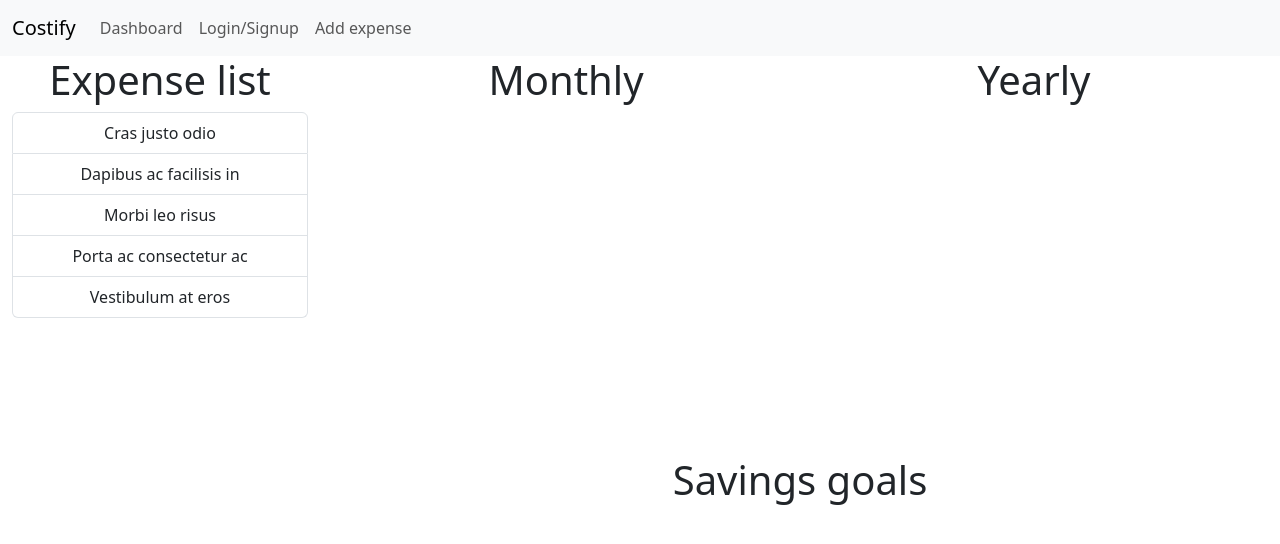
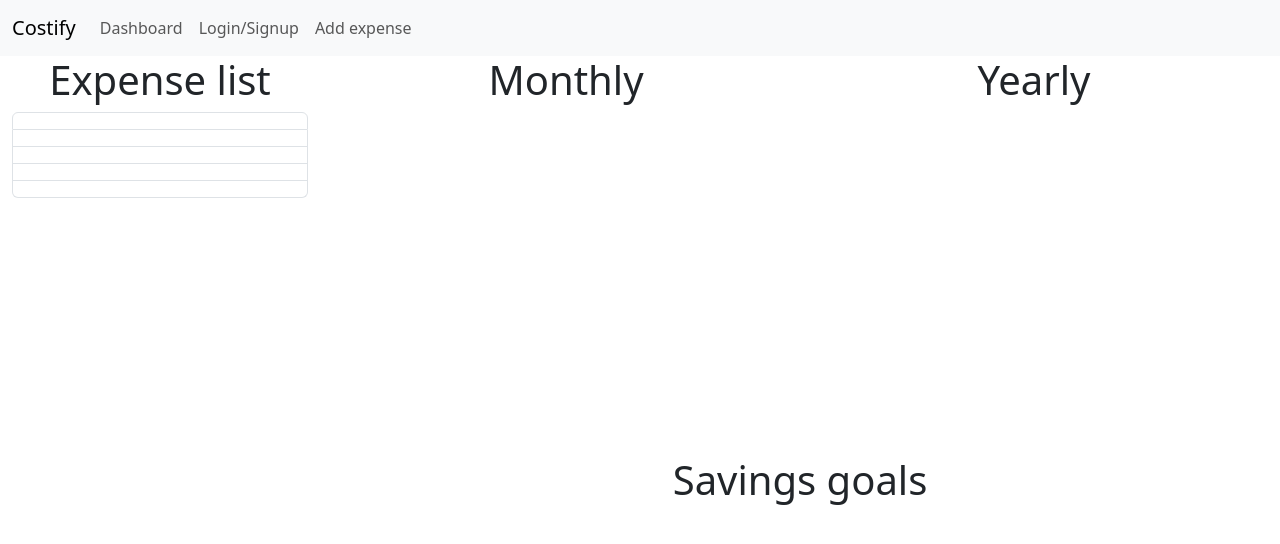
Before and after one commit to KeadenM/Costify2.0, a React (Create React App) app in the folder costify/: page / in a window 1280 px wide. Shown: the top 544 px of the page. Built offline with nearby package versions, Linux system fonts and the light colour scheme; the HTML template or start-up script is replaced by a standard one.

Commit message:
added addexpense.js

```diff
--- a/costify/src/components/Expenses.js
+++ b/costify/src/components/Expenses.js
@@ -3,11 +3,11 @@ import ListGroup from 'react-bootstrap/ListGroup';
 function ExpenseList() {
   return (
     <ListGroup>
-      <ListGroup.Item>Cras justo odio</ListGroup.Item>
-      <ListGroup.Item>Dapibus ac facilisis in</ListGroup.Item>
-      <ListGroup.Item>Morbi leo risus</ListGroup.Item>
-      <ListGroup.Item>Porta ac consectetur ac</ListGroup.Item>
-      <ListGroup.Item>Vestibulum at eros</ListGroup.Item>
+      <ListGroup.Item></ListGroup.Item>
+      <ListGroup.Item></ListGroup.Item>
+      <ListGroup.Item></ListGroup.Item>
+      <ListGroup.Item></ListGroup.Item>
+      <ListGroup.Item></ListGroup.Item>
     </ListGroup>
   );
 }
```
Also changed, not shown: costify/src/components/Addexpense.js (added, +19 -0 lines).
